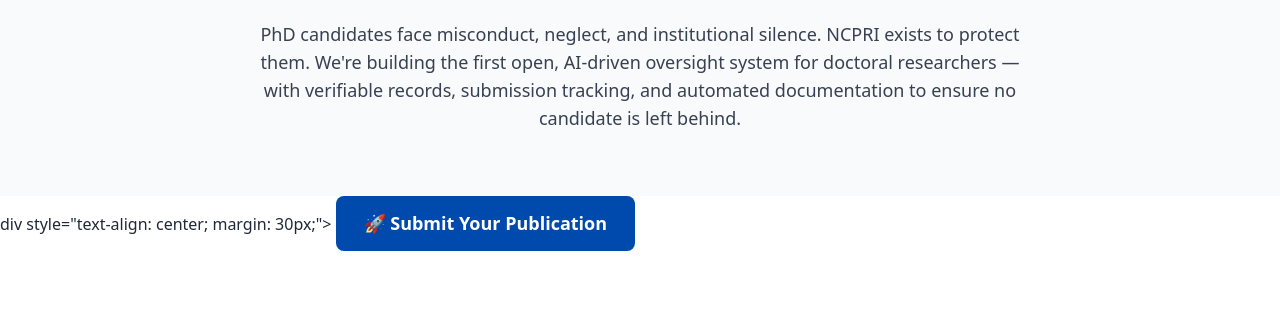
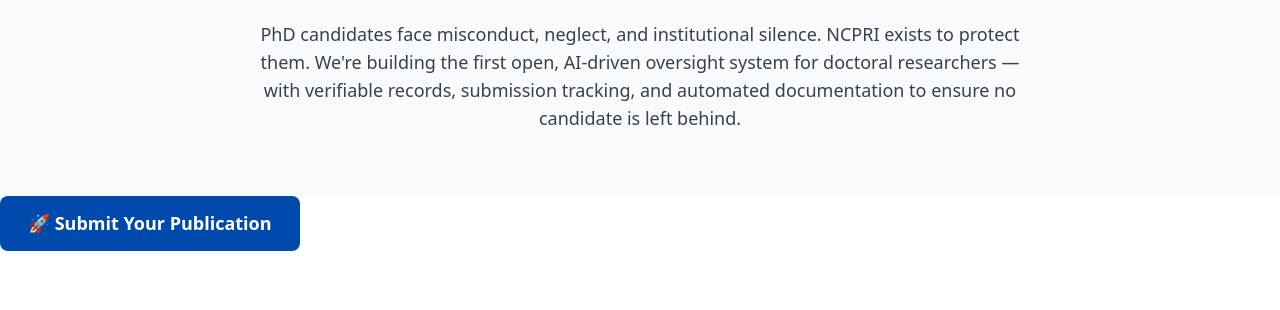
Before and after one commit to costapaquette/ncpri-site, a plain HTML site: page index.html in a window 1280 px wide. Shown: the part 308-618 px from the top of the page. Drawn offline with nearby package versions, Linux system fonts and the light colour scheme.

Commit message:
✅ Fix button placement and remove stray text

```diff
--- a/index.html
+++ b/index.html
@@ -28,7 +28,7 @@
       </p>
     </div>
   </section>
-  div style="text-align: center; margin: 30px;">
+
   <a href="publication.html" target="_blank" style="
     background-color: #004aad;
     color: white;
```
